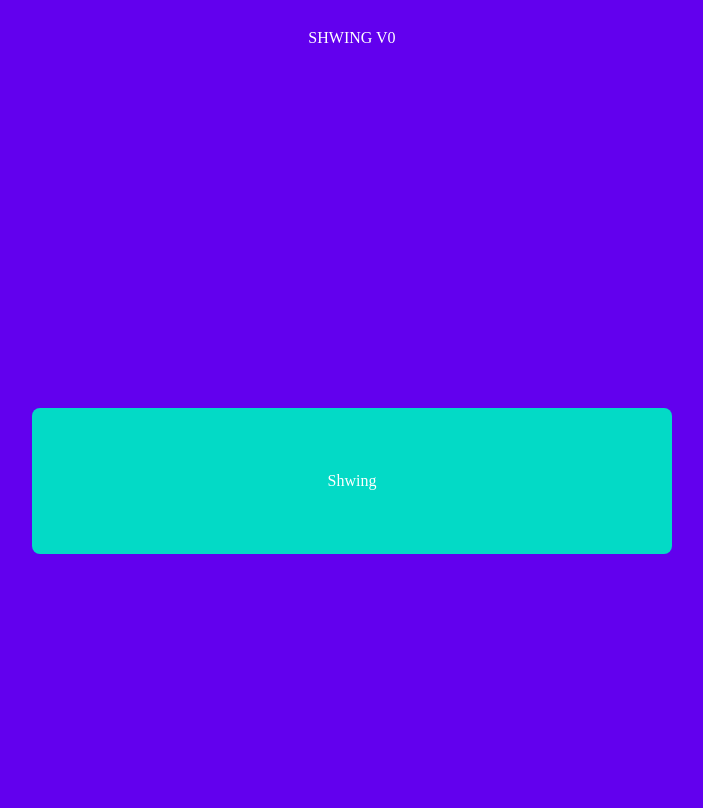
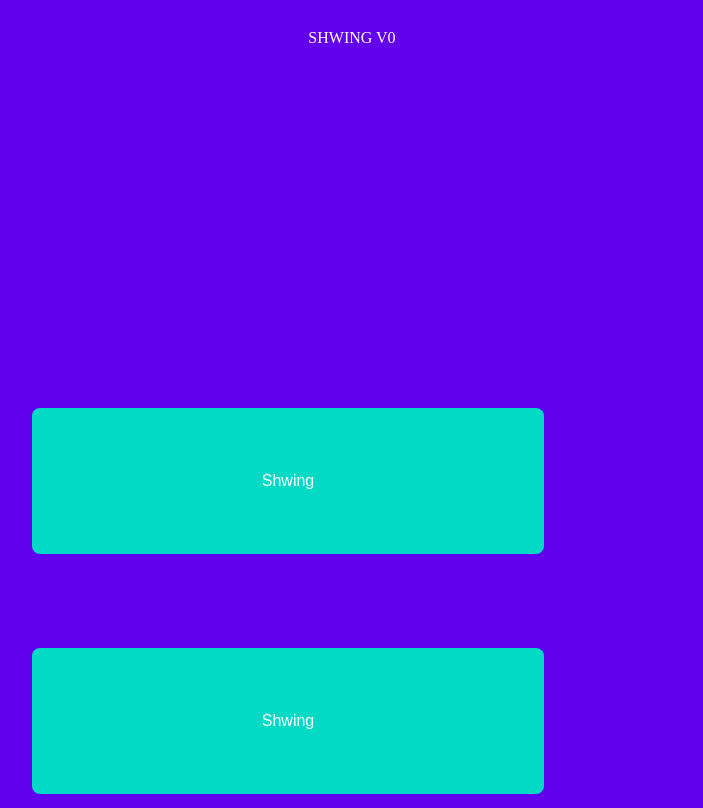
Before and after one commit to SouleymaneNdiaye/shwing, a website: page www/index.html in a window 1280 px wide. Shown: the whole page, without its empty margins (296-999 px from the left). Drawn offline with Linux system fonts and the light colour scheme.

Commit message:
feat(Shwing): Intégration du bouton shwing

```diff
--- a/config.xml
+++ b/config.xml
@@ -23,5 +23,7 @@
         <allow-intent href="itms:*" />
         <allow-intent href="itms-apps:*" />
     </platform>
+    <plugin name="cordova-plugin-media" spec="^5.0.2" />
+    <preference name="AndroidPersistentFileLocation" value="Compatibility" />
     <engine name="android" spec="^7.1.1" />
 </widget>
--- a/www/css/style.css
+++ b/www/css/style.css
@@ -29,3 +29,19 @@ body{
     border-radius: 8px;
     font-size: 16px;
 }
+
+.btn-primary{
+	position: absolute;
+	top: 80%;
+	left: 25%;
+
+	background-color: #03DAC6; /* Green */
+    border: none;
+    width: 40%;
+    color: white;
+    padding: 5% 5%;
+    text-align: center;
+    text-decoration: none;
+    border-radius: 8px;
+    font-size: 16px;
+}
--- a/www/index.html
+++ b/www/index.html
@@ -38,9 +38,12 @@
         <header class="header">
             Shwing v0
         </header>
-        <a id="shwing" class="btn btn-primary" href="#">
+        <button id="shwing" class="btn" onclick="playMP3('assets/www/sounds/shwing.mp3')">
             Shwing
-        </a>
+        </button>
+        <button id="shwing" class="btn-primary" onclick="showAlert()">
+            Shwing
+        </button>
     </body>
  <script type="text/javascript" src="js/index.js"></script>
 </html>
--- a/www/js/index.js
+++ b/www/js/index.js
@@ -1,18 +1,21 @@
+
+document.addEventListener('deviceready', onDeviceReady, false);
+
+function onDeviceReady() {
+   document.querySelector('#shwing').addEventListener("touchend", playMP3, false);
+};
 
 
-document.getElementById('shwing').addEventListener('click', function(){
-    console.log('im on it');
-            // Play the audio file at url
-    var my_media = new Media('img/shwing/shwing.wav',
-        // success callback
-        function() {
-            console.log("playAudio():Audio Success");
-        },
-        // error callback
-        function(err) {
-            console.log("playAudio():Audio Error: "+err);
-    });
+function playMP3(src) {
+    var mp3URL = "/assets/www/sounds/shwing.mp3";
+    var media = new Media(src, null, mediaError);
+    media.setVolume(1.0);
+    media.play();
+    var media2 = new Media(mp3URL, null, mediaError);
+    media2.play();
+}
 
-    // Play audio
-    my_media.play();
-});
+function mediaError(e) {
+    alert('Media Error');
+    alert(JSON.stringify(e));
+}
```
Also changed, not shown: package.json (+6 -2 lines), 3 other files.
